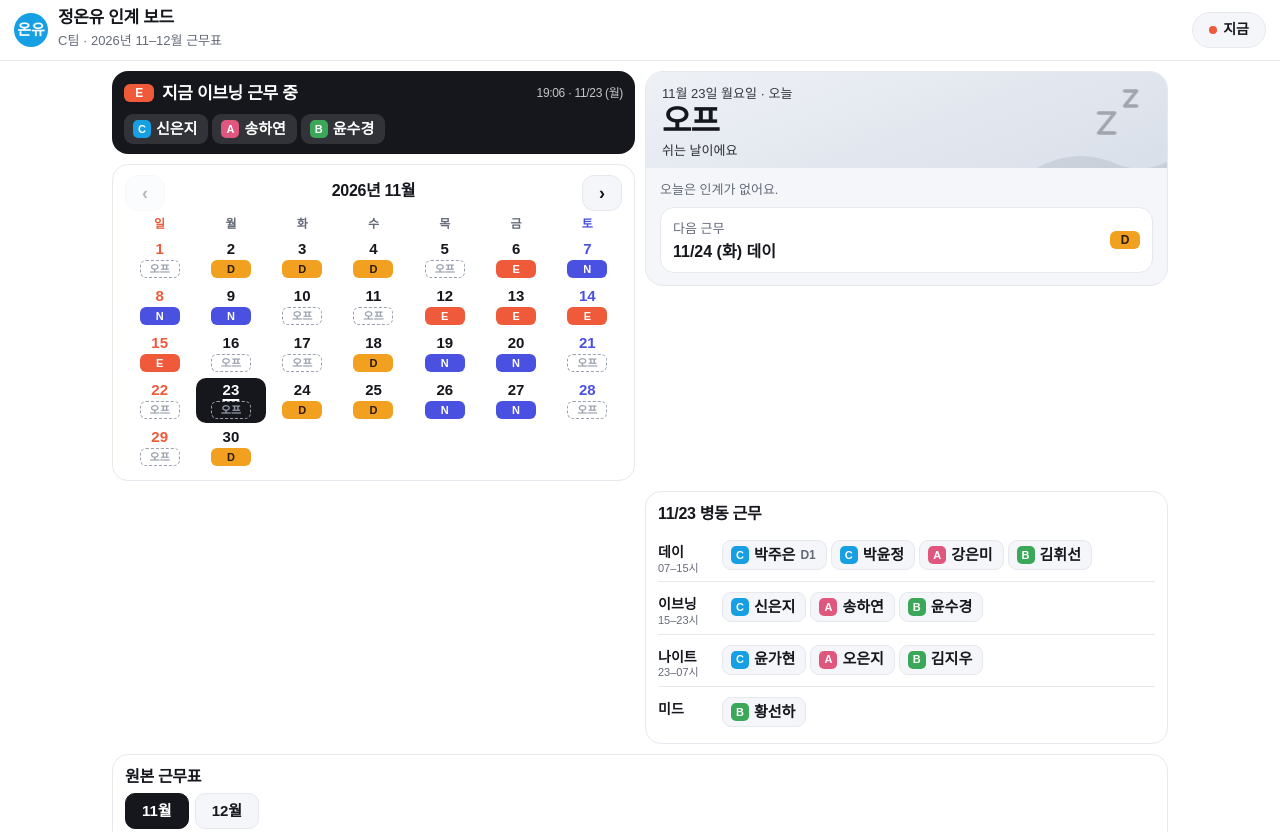
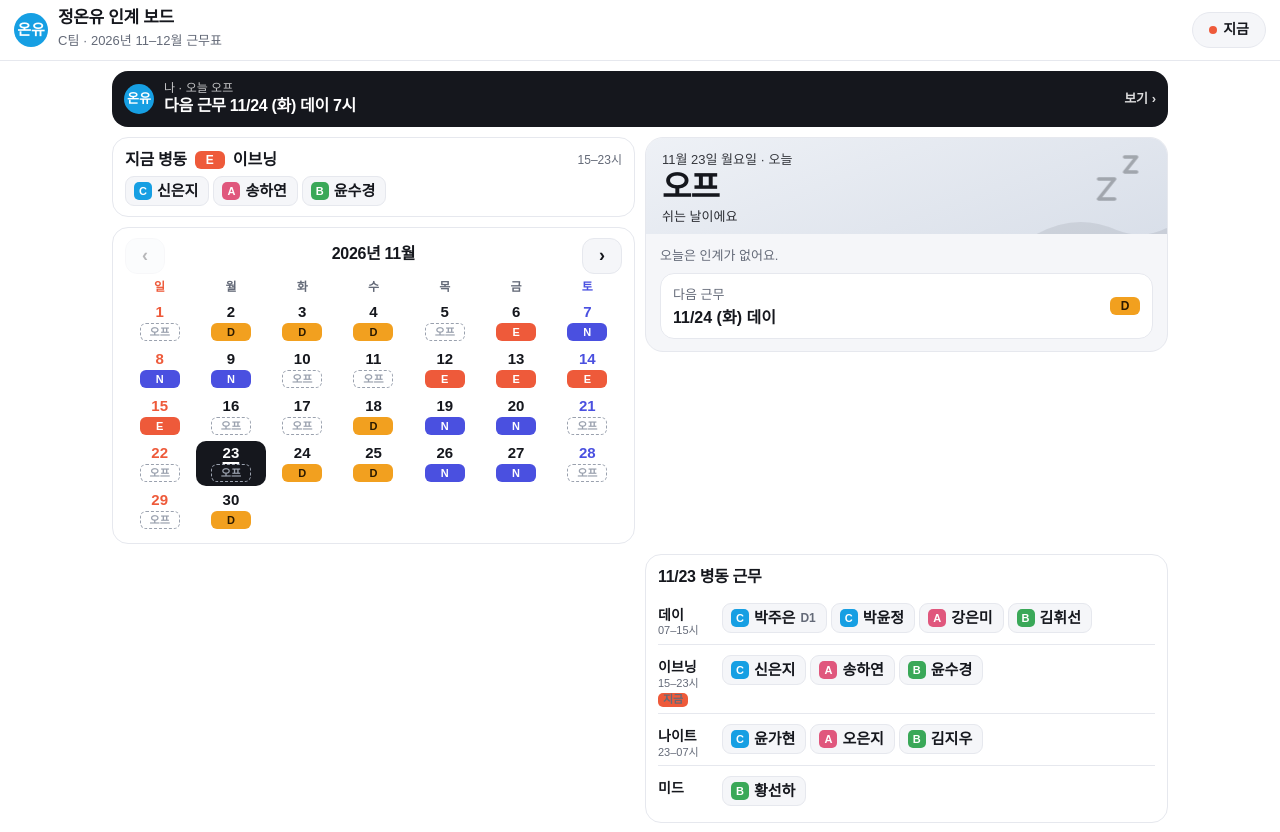
Before and after one commit to honghongonon/onyu-handover-board, a plain HTML site: page index.html in a window 1280 px wide. Shown: the top 832 px of the page. Drawn offline with Linux system fonts and the light colour scheme; a web font is replaced by a local one.

Commit message:
내 상태와 지금 병동 근무자를 분리
- 맨 위에 '나' 상태 줄: 지금 근무 중이면 끝나는 시간, 아니면 오늘 상태와 다음 근무
- 지금 병동 근무자는 연한 카드로 분리하고 근무 이름·시간 표시
- 병동 근무 표에서 지금 근무 중인 줄에 '지금' 표시
- 새벽 나이트 중에는 어젯밤 날짜로 열리도록 수정

Co-Authored-By: Claude Opus 5.5 <noreply@anthropic.com>
Claude-Session: https://claude.ai/code/session_0175ye5ejDfW7fWCqHvSLACW

```diff
--- a/index.html
+++ b/index.html
@@ -53,11 +53,11 @@ button:focus-visible{outline:2px solid var(--tc);outline-offset:2px}
 .k-WOFF{background:transparent;color:var(--ta);border:1.5px solid var(--ta)}
 .k-ETC,.k-LEAVE{background:var(--card);color:var(--mute);border:1px solid var(--line)}
 main{padding:10px max(12px,env(safe-area-inset-left,0px)) calc(24px + env(safe-area-inset-bottom,0px));max-width:1080px;margin:0 auto;display:grid;gap:10px}
-#hero,#now{scroll-margin-top:84px}
+#hero,#now,#mine{scroll-margin-top:84px}
 [hidden]{display:none!important}
-#calbox{grid-area:cal}#now{grid-area:now}#hero{grid-area:hero}#crew{grid-area:crew}#board{grid-area:board}#pics{grid-area:pics}
-main{grid-template-areas:"now" "cal" "hero" "crew" "board" "pics"}
-@media(min-width:760px){main{grid-template-columns:minmax(0,1fr) minmax(0,1fr);grid-template-areas:"now hero" "cal hero" "crew board" "pics pics";align-items:start}}
+#mine{grid-area:me}#calbox{grid-area:cal}#now{grid-area:now}#hero{grid-area:hero}#crew{grid-area:crew}#board{grid-area:board}#pics{grid-area:pics}
+main{grid-template-areas:"me" "now" "cal" "hero" "crew" "board" "pics"}
+@media(min-width:760px){main{grid-template-columns:minmax(0,1fr) minmax(0,1fr);grid-template-areas:"me me" "now hero" "cal hero" "crew board" "pics pics";align-items:start}}
 .hero{border-radius:18px;overflow:hidden;background:var(--card);border:1px solid var(--line)}
 .sky{position:relative;height:96px;padding:12px 16px;color:#fff;transition:background .5s}
 .sky.D{background:linear-gradient(160deg,#ffe29a,#ffb347 70%,#f59a23);color:#2b1a00}
@@ -95,10 +95,16 @@ main{grid-template-areas:"now" "cal" "hero" "crew" "board" "pics"}
 .row .h b{font-size:14px}
 .row .h span{font-size:11px;color:var(--mute)}
 .row.on{background:color-mix(in srgb,var(--c) 10%,transparent);margin:0 -12px;padding:6px 12px;border-radius:0}
-.now{border-radius:16px;padding:10px 12px;background:var(--ink);color:var(--bg);display:grid;gap:4px}
-.now .l{font-size:12px;opacity:.75}
-.now .s{font-size:17px;font-weight:700;letter-spacing:-.02em;display:flex;align-items:center;gap:8px}
-.now .chip{background:color-mix(in srgb,var(--bg) 12%,transparent);border-color:transparent;color:var(--bg)}
+.mebar{display:flex;align-items:center;gap:10px;width:100%;border:0;border-radius:16px;padding:10px 12px;background:var(--ink);color:var(--bg);text-align:left;min-height:52px}
+.mebar .av{width:30px;height:30px;font-size:13px}
+.mebar .st{flex:1;display:grid;line-height:1.3}
+.mebar .st b{font-size:16px;letter-spacing:-.02em}
+.mebar .st span{font-size:12px;opacity:.75}
+.mebar .go{font-size:13px;font-weight:600;opacity:.85;white-space:nowrap}
+.ward .wh{display:flex;align-items:center;gap:8px;flex-wrap:wrap}
+.ward .wh h2{margin:0}
+.ward .wh .tm{font-size:12px;color:var(--mute);margin-left:auto;white-space:nowrap}
+.nowtag{display:inline-block;margin-top:3px;font-size:11px;font-weight:700;color:#fff;background:var(--e);border-radius:5px;padding:0 5px;width:max-content}
 .next{display:flex;align-items:center;justify-content:space-between;gap:12px;margin-top:8px;padding:8px 12px;border-radius:14px;background:var(--bg);border:1px solid var(--line);width:100%;text-align:left;min-height:44px}
 .next b{font-size:16px}
 .tabs{display:flex;gap:6px;margin-bottom:8px}
@@ -126,7 +132,8 @@ main{grid-template-areas:"now" "cal" "hero" "crew" "board" "pics"}
   </div>
 </header>
 <main id="main">
-  <section class="now" id="now" aria-live="polite"></section>
+  <button class="mebar" id="mine" type="button" aria-live="polite"></button>
+  <section class="panel ward" id="now" aria-live="polite"></section>
   <section class="panel cal" id="calbox">
     <div class="calh"><button class="mbtn" id="prevM" type="button" aria-label="이전 달">‹</button><h2 id="calT"></h2><button class="mbtn" id="nextM" type="button" aria-label="다음 달">›</button></div>
     <div class="grid" id="cal"></div>
@@ -170,7 +177,7 @@ const chip=(p,big)=>`<span class="chip${big?' big':''}${p.n===ME?' self':''}"><s
 const kst=()=>{const n=new Date();return new Date(n.getTime()+(540+n.getTimezoneOffset())*60000)};
 const idxOf=(m,d)=>days.findIndex(x=>x.m===m&&x.d===d);
 let sel=0;
-{const k=kst();let i=idxOf(k.getMonth()+1,k.getDate());if(k.getFullYear()!==2026||i<0)i=k<new Date(2026,10,1)?0:days.length-1;sel=i}
+{const k=kst();let i=idxOf(k.getMonth()+1,k.getDate());if(k.getFullYear()!==2026||i<0)i=k<new Date(2026,10,1)?0:days.length-1;else if(k.getHours()<7&&i>0&&cat(days[i-1].c[ME])==='N')i-=1;sel=i}
 const todayI=sel;
 const $=id=>document.getElementById(id);
 
@@ -252,21 +259,43 @@ function board(){
   let h=`<h2>${days[sel].m}/${days[sel].d} 병동 근무</h2>`;
   for(const s of ['D','E','N','MD']){
     const l=on(sel,s);
-    h+=`<div class="row${s===k?' on':''}" style="--c:var(--${s.toLowerCase()})"><div class="h"><b>${SN[s]}</b>${HRS[s]?`<span>${HRS[s]}</span>`:''}</div><div class="who">${l.map(p=>chip(p)).join('')||'<span class="note">없음</span>'}</div></div>`;
+    h+=`<div class="row${s===k?' on':''}" style="--c:var(--${s.toLowerCase()})"><div class="h"><b>${SN[s]}</b>${HRS[s]?`<span>${HRS[s]}</span>`:''}${sel===nowI&&s===nowS?'<span class="nowtag">지금</span>':''}</div><div class="who">${l.map(p=>chip(p)).join('')||'<span class="note">없음</span>'}</div></div>`;
   }
   if(etc.length)h+=`<div class="row"><div class="h"><b>기타</b><span>인계 제외</span></div><div class="who">${etc.map(p=>chip(p)).join('')}</div></div>`;
   $('board').innerHTML=h;
 }
+const START={D:7,E:15,N:23},END={D:15,E:23,N:7};
+let nowI=-1,nowS='';
 function nowBox(){
   const k=kst(),h=k.getHours();
   let i=idxOf(k.getMonth()+1,k.getDate()),s=h>=7&&h<15?'D':h>=15&&h<23?'E':'N';
+  const ti=i;
   if(h<7)i-=1;
-  const box=$('now');
-  if(k.getFullYear()!==2026||i<0||i>=days.length){box.hidden=true;return}
-  box.hidden=false;
-  const l=on(i,s),mine=cat(days[i].c[ME])===s;
-  const hm=`${String(h).padStart(2,'0')}:${String(k.getMinutes()).padStart(2,'0')}`;
-  box.innerHTML=`<div class="s"><span class="pill k-${s}">${s}</span>지금 ${SN[s]} 근무 중${mine?' · 나도':''}<span class="l" style="margin-left:auto;font-weight:500">${hm} · ${short(i)}</span></div><div class="who">${l.map(p=>chip(p)).join('')}</div>`;
+  const box=$('now'),me=$('mine');
+  if(k.getFullYear()!==2026||ti<0){box.hidden=true;me.hidden=true;nowI=-1;return}
+  nowI=i;nowS=s;
+  /* 병동: 지금 근무자 */
+  if(i>=0){
+    box.hidden=false;
+    const l=on(i,s);
+    box.innerHTML=`<div class="wh"><h2>지금 병동</h2><span class="pill k-${s}">${s}</span><b>${SN[s]}</b><span class="tm">${HRS[s]}</span></div><div class="who">${l.map(p=>chip(p)).join('')}</div>`;
+  }else box.hidden=true;
+  /* 나: 지금 근무 중인지, 아니면 오늘 상태와 다음 근무 */
+  me.hidden=false;
+  const myNow=i>=0&&cat(days[i].c[ME])===s;
+  let html,go;
+  if(myNow){
+    html=`<span class="st"><span>나 · 지금</span><b>${SN[s]} 근무 중 · ${END[s]}시까지</b></span>`;go=i;
+  }else{
+    const tc=days[ti].c[ME],tk=cat(tc);
+    const today=['D','E','N'].includes(tk)?`오늘 ${SN[tk]}`:pillTxt(tc)==='원티드'?'오늘 원티드 오프':tk==='OFF'?'오늘 오프':`오늘 ${pillTxt(tc)}`;
+    let j=-1;
+    for(let d=ti;d<days.length&&j<0;d++){const c=cat(days[d].c[ME]);if(['D','E','N'].includes(c)&&(d>ti||START[c]>h))j=d}
+    const nx=j<0?'12월 안에 남은 근무 없음':`다음 근무 ${j===ti?'오늘':short(j)} ${SN[cat(days[j].c[ME])]} ${START[cat(days[j].c[ME])]}시`;
+    html=`<span class="st"><span>나 · ${today}${['D','E','N'].includes(tk)&&j!==ti?' (끝남)':''}</span><b>${nx}</b></span>`;go=j<0?ti:j;
+  }
+  me.dataset.go=go;
+  me.innerHTML=`<span class="av">온유</span>${html}<span class="go">보기 ›</span>`;
 }
 let shownM=0;
 function render(){
@@ -276,13 +305,14 @@ function render(){
   if(shownM!==viewM){shownM=viewM;pics(viewM)}
 }
 nowBox();render();
-setInterval(nowBox,60000);
+setInterval(()=>{nowBox();board()},60000);
 $('cal').addEventListener('click',e=>{const b=e.target.closest('.day:not(.empty)');if(b){sel=+b.dataset.i;render()}});
 $('hero').addEventListener('click',e=>{const b=e.target.closest('[data-go]');if(b){sel=+b.dataset.go;render()}});
 $('prevM').addEventListener('click',()=>{viewM=11;cal();shownM=11;pics(11)});
 $('nextM').addEventListener('click',()=>{viewM=12;cal();shownM=12;pics(12)});
 document.querySelectorAll('.tab').forEach(b=>b.addEventListener('click',()=>pics(+b.dataset.p)));
 $('shotImg').addEventListener('click',()=>$('shot').classList.toggle('zoom'));
+$('mine').addEventListener('click',()=>{const g=+$('mine').dataset.go;if(g>=0){sel=g;render()}});
 $('goNow').addEventListener('click',()=>{const k=kst();let i=idxOf(k.getMonth()+1,k.getDate());if(k.getHours()<7)i-=1;if(i>=0){sel=i;render()}try{window.scrollTo({top:0,behavior:'smooth'})}catch(e){}});
 }
 </script>
```
